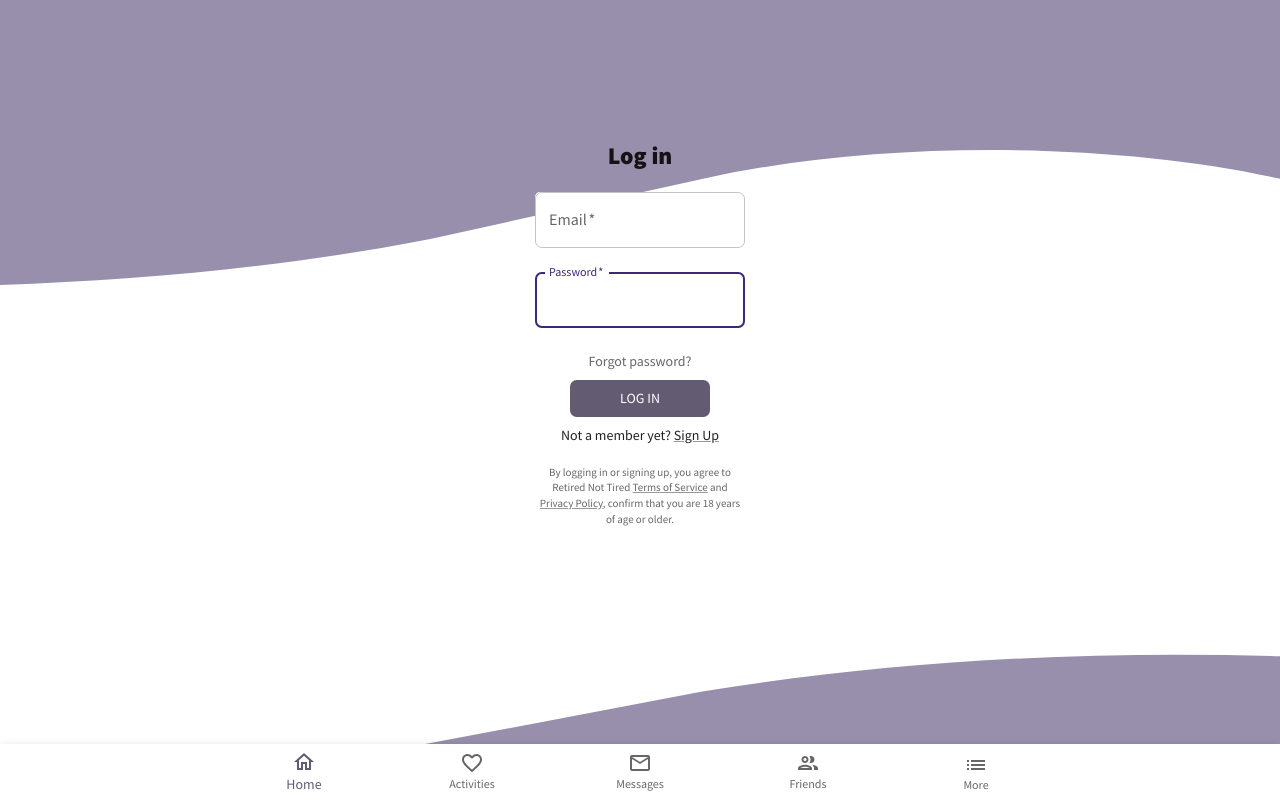
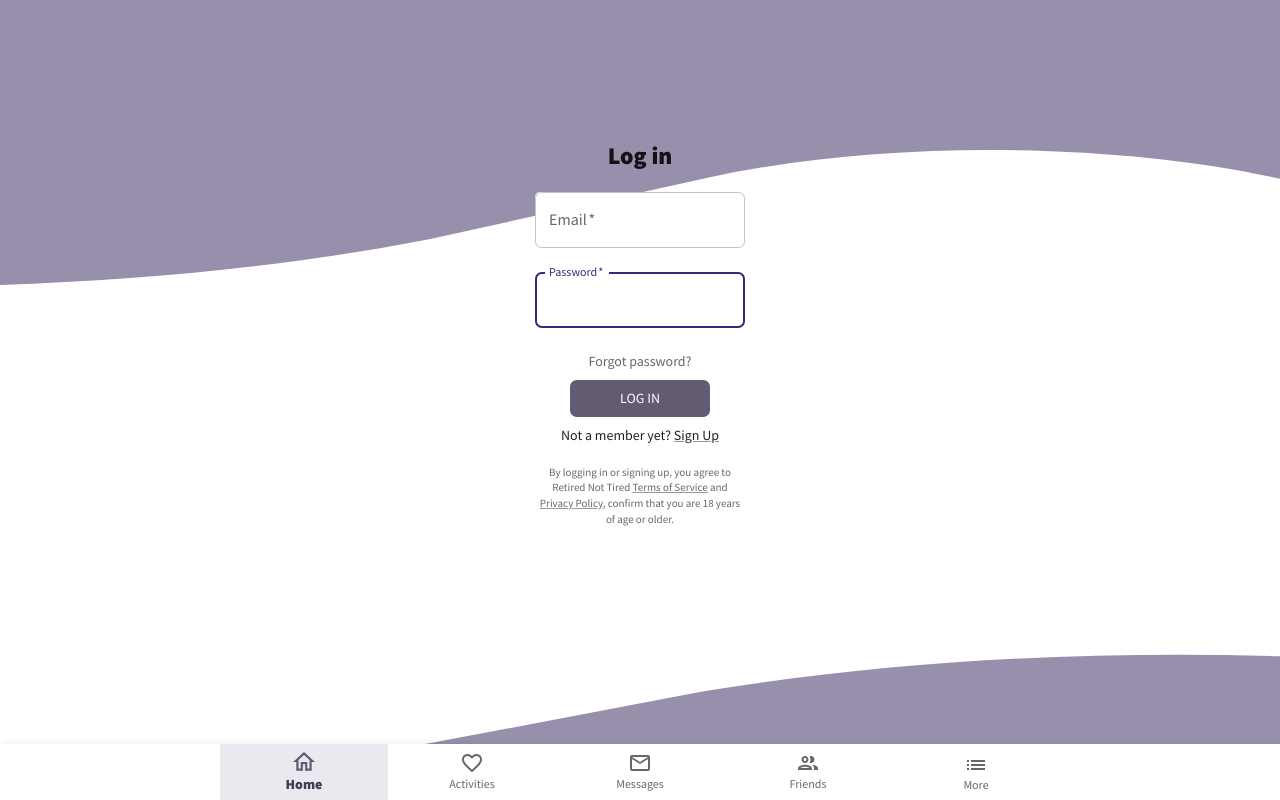
Before and after one commit to juliasut/Retired-Not-Tired, a React (Create React App) app: page /login in a window 1280 px wide. Built offline with nearby package versions, Linux system fonts and the light colour scheme; no server answers.

Commit message:
Improve navbar higlighting of active tab

```diff
--- a/src/components/MobileNav.jsx
+++ b/src/components/MobileNav.jsx
@@ -7,9 +7,20 @@ import HomeOutlinedIcon from '@mui/icons-material/HomeOutlined';
 import FavoriteBorderOutlinedIcon from '@mui/icons-material/FavoriteBorderOutlined';
 import EmailOutlinedIcon from '@mui/icons-material/EmailOutlined';
 import ListOutlinedIcon from '@mui/icons-material/ListOutlined';
-import { Menu, MenuItem } from '@mui/material';
+import { styled, alpha, Menu, MenuItem } from '@mui/material';
 import { Link, useNavigate } from 'react-router-dom';
 import { useLogout } from '../hooks/useLogout';
+import theme from '../theme';
+
+const StyledBottomNavigationAction = styled(BottomNavigationAction)(
+  ({ theme }) => ({
+    '&:hover': {
+      color: theme.palette.primary.dark,
+      transform: 'scale(1.1)',
+      fontWeight: 'bold',
+    },
+  })
+);
 
 const MobileNav = () => {
   const navigate = useNavigate();
@@ -36,7 +47,7 @@ const MobileNav = () => {
 
   return (
     <Paper
-      sx={{ position: 'fixed', bottom: 0, left: 0, right: 0 }}
+      sx={{ position: 'fixed', bottom: 0, left: 0, right: 0,}}
       elevation={3}
     >
       <BottomNavigation
@@ -46,15 +57,20 @@ const MobileNav = () => {
           setValue(newValue);
         }}
         sx={{
-          '& .Mui-selected, .Mui-selected > svg': { color: '#625b71' },
+          '& .Mui-selected': {
+            color: 'primary.dark',
+            backgroundColor: alpha(theme.palette.primary.light, 0.2),
+          },
+          '& .Mui-selected > svg': {
+            transform: 'scale(1.1)',
+          },
+          '& .Mui-selected > .MuiBottomNavigationAction-label': {
+            fontWeight: 'bold',
+            backgroundColor: 'transparent',
+          },
         }}
       >
-        <BottomNavigationAction
-          sx={{
-            '&:hover': {
-              color: '#988fad',
-            },
-          }}
+        <StyledBottomNavigationAction
           label="Home"
           value="home"
           icon={<HomeOutlinedIcon />}
@@ -62,49 +78,29 @@ const MobileNav = () => {
           to="/"
         />
 
-        <BottomNavigationAction
-          sx={{
-            '&:hover': {
-              color: '#988fad',
-            },
-          }}
+        <StyledBottomNavigationAction
           label="Activities"
           value="activities"
           icon={<FavoriteBorderOutlinedIcon />}
           component={Link}
           to="/activities"
         />
-        <BottomNavigationAction
-          sx={{
-            '&:hover': {
-              color: '#988fad',
-            },
-          }}
+        <StyledBottomNavigationAction
           label="Messages"
           value="messages"
           icon={<EmailOutlinedIcon />}
           component={Link}
           to="/messages"
         />
-        <BottomNavigationAction
-          sx={{
-            '&:hover': {
-              color: '#988fad',
-            },
-          }}
+        <StyledBottomNavigationAction
           label="Friends"
           value="friends"
           icon={<GroupOutlinedIcon />}
           component={Link}
           to="/friends"
         />
-        <BottomNavigationAction
+        <StyledBottomNavigationAction
           onClick={handleClick}
-          sx={{
-            '&:hover': {
-              color: '#988fad',
-            },
-          }}
           label="More"
           value="more"
           icon={<ListOutlinedIcon />}
```
